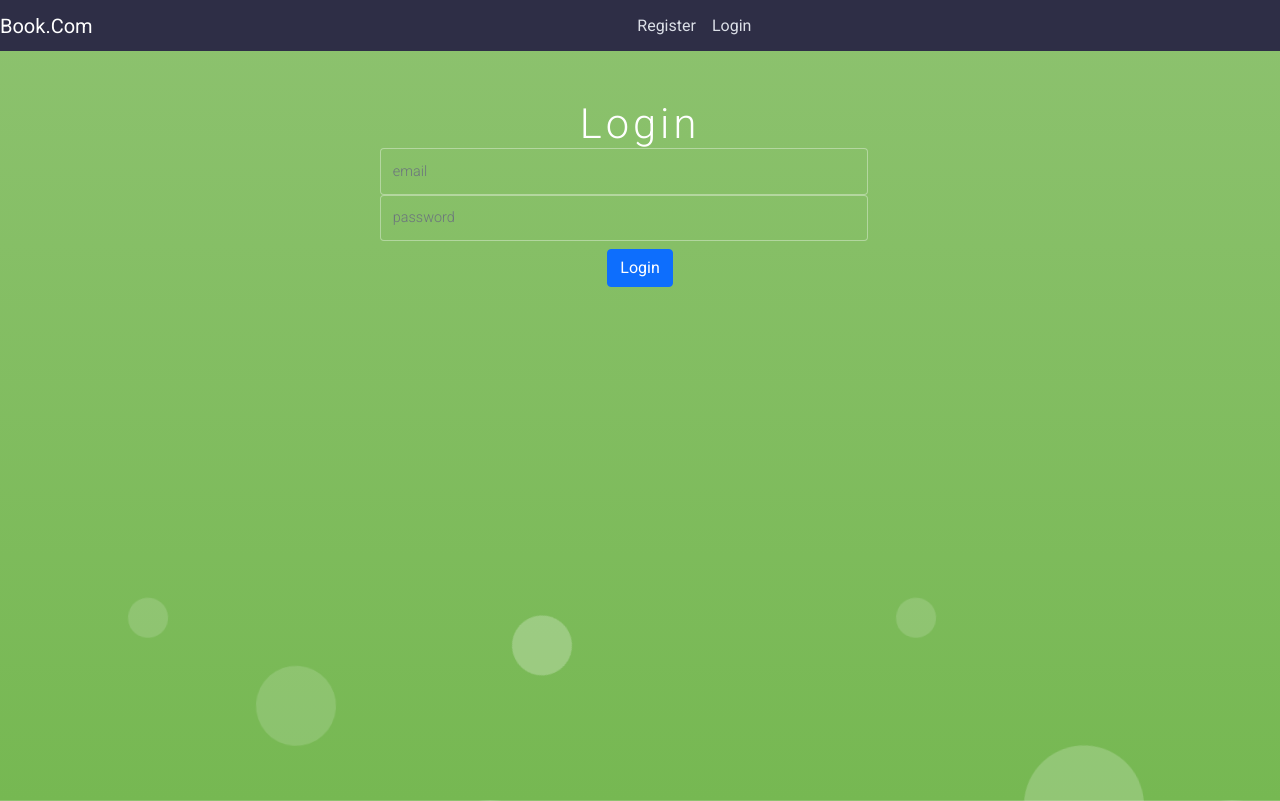
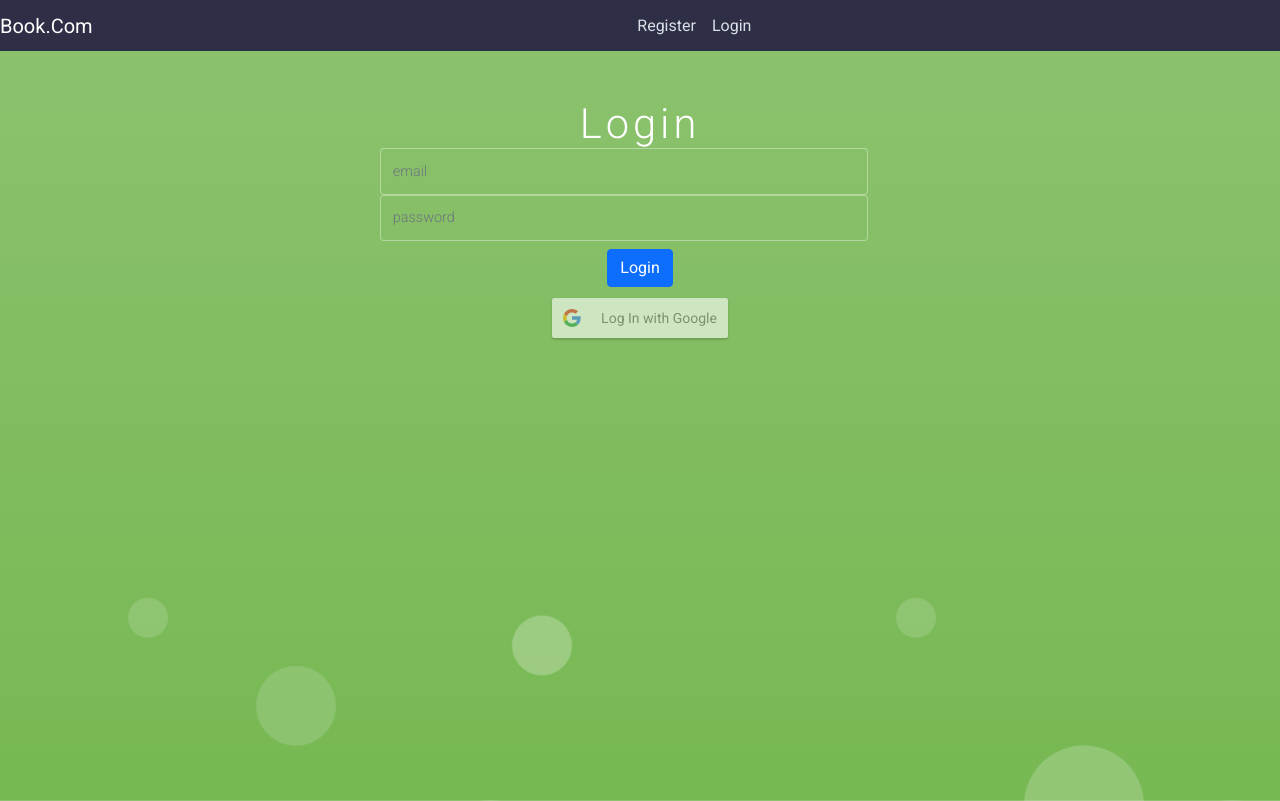
Before and after one commit to sandeepmichael/mern-hotel-booking-app, a React (Create React App) app in the folder client/: page /login in a window 1280 px wide. Shown: the top 801 px of the page. Built offline with nearby package versions, Linux system fonts and the light colour scheme.

Commit message:
added google oauth

```diff
--- a/client/package.json
+++ b/client/package.json
@@ -19,6 +19,7 @@
     "react-bootstrap": "^1.6.0",
     "react-date-range": "^1.1.4",
     "react-dom": "^17.0.2",
+    "react-google-login": "^5.2.2",
     "react-redux": "^7.2.4",
     "react-responsive-carousel": "^3.2.18",
     "react-router-dom": "^5.2.0",
--- a/client/src/Screens/Homescreen.js
+++ b/client/src/Screens/Homescreen.js
@@ -1,11 +1,17 @@
 import React,{useEffect, useState} from 'react'
 import axios from 'axios'
 import Room from '../components/Room'
+//import Login from '../components/Google'
 import Loader from '../components/Loader'
 import { DatePicker,} from 'antd';
+import {GoogleLogout} from 'react-google-login'
 import moment from 'moment'
 import 'antd/dist/antd.css'
 const { RangePicker } = DatePicker
+
+
+
+const clientId = "878786950565-kmum1ne551io15kq1ibvlae1to9bj11a.apps.googleusercontent.com";
 
 
 function Homescreen() {
@@ -73,6 +79,16 @@ function Homescreen() {
      setRooms(temprooms)
    }
 
+   const onSignoutSuccess = () => {
+    alert("You have been logged out successfully");
+    console.clear();
+    window.location.href='/login'
+
+};
+
+
+
+
 
     return (
         <div className='container'>
@@ -83,7 +99,23 @@ function Homescreen() {
               <div className='col-md-3'>
                 <input type='text' className='form-control' placeholder='Search rooms' value={searchkey}
                 onChange={(e) => setSearchkey(e.target.value)} onKeyUp={SearchFilterrooms}/>
+
+
+
+
               </div>
+                     <div style={{marginLeft:'40%', paddingBottom:'30'}}>
+
+                <GoogleLogout
+                clientId={clientId}
+                    buttonText="Sign Out"
+                    onLogoutSuccess={onSignoutSuccess}
+                >
+                </GoogleLogout>
+                 </div>
+
+
+
 
           </div>
 
--- a/client/src/Screens/Loginscreen.js
+++ b/client/src/Screens/Loginscreen.js
@@ -1,6 +1,7 @@
 import React, { useState } from 'react'
 import axios from 'axios'
 import Loader from '../components/Loader'
+import Login from '../components/Google'
 
 const Loginscreen = (props) => {
 
@@ -45,6 +46,7 @@ const Loginscreen = (props) => {
 
                     </div>
                     <button className='btn btn-primary mt-2' onClick={Loginhandler}>Login</button>
+                    <Login />
                 </div>
 
             </div>
--- /dev/null
+++ b/client/src/components/Google.js
@@ -0,0 +1,39 @@
+import React, { } from 'react';
+import { GoogleLogin,  } from 'react-google-login';
+
+
+const clientId = "878786950565-kmum1ne551io15kq1ibvlae1to9bj11a.apps.googleusercontent.com";
+
+function Login() {
+
+
+    const onLoginSuccess = (res) => {
+        console.log('Login Success:', res.profileObj);
+
+       window.location.href = '/home'
+    };
+
+    const onLoginFailure = (res) => {
+        console.log('Login Failed:', res);
+    };
+
+
+    return (
+        <div style={{paddingTop:'2%'}}>
+
+                <GoogleLogin
+                    clientId={clientId}
+                    buttonText="Log In with Google"
+                    onSuccess={onLoginSuccess}
+                    onFailure={onLoginFailure}
+                    cookiePolicy={'single_host_origin'}
+                    isSignedIn={true}
+                />
+
+
+
+
+        </div>
+    );
+}
+export default Login;
```
Also changed, not shown: client/src/components/Navbar.js (+19 -1 lines), 1 other file (tests, documents, lock files or other folders).
